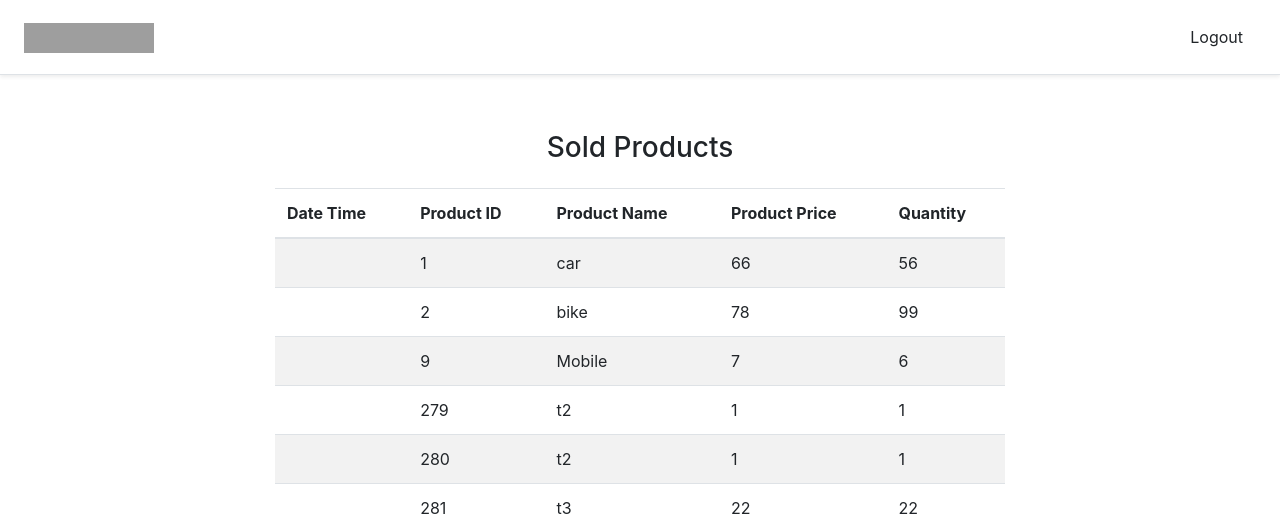
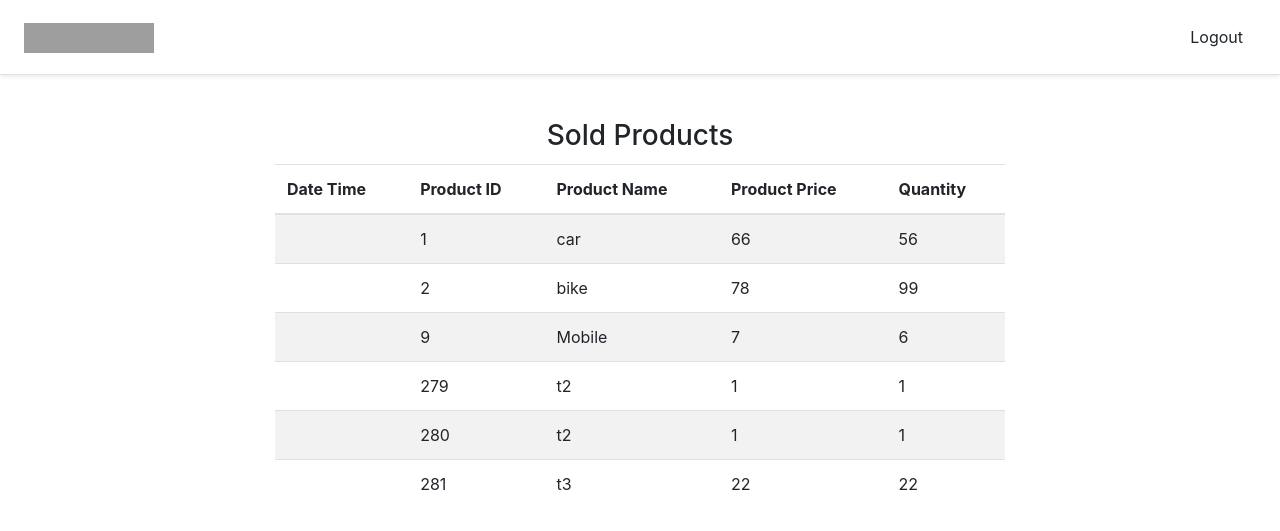
Before and after one commit to georgeyoumansjr/Django-Inventory-Management-System-1, a Django app: page /dashboard/view-sold-products/ in a window 1280 px wide. Shown: the top 531 px of the page. Run offline with Django 4.2, Linux system fonts and the light colour scheme; data comes from the database, SQL or seed files in the repository; grey boxes are pictures that could not be loaded.

Commit message:
fix - decreased tittle padding

```diff
--- a/dashboard/templates/dashboard/base.html
+++ b/dashboard/templates/dashboard/base.html
@@ -7,7 +7,7 @@
             <div class="col-8 mx-auto">
 
                 <div class="mt-4">
-                    <div class="text-center p-3">
+                    <div class="text-center p-1">
                         <h3 class="theme-color">{{title}}</h3>
                     </div>
                 </div>
```
